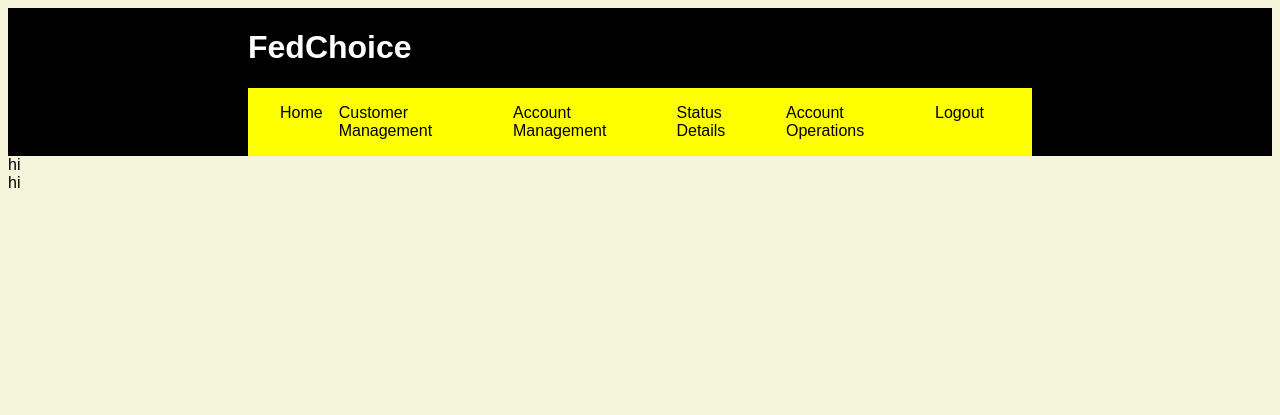
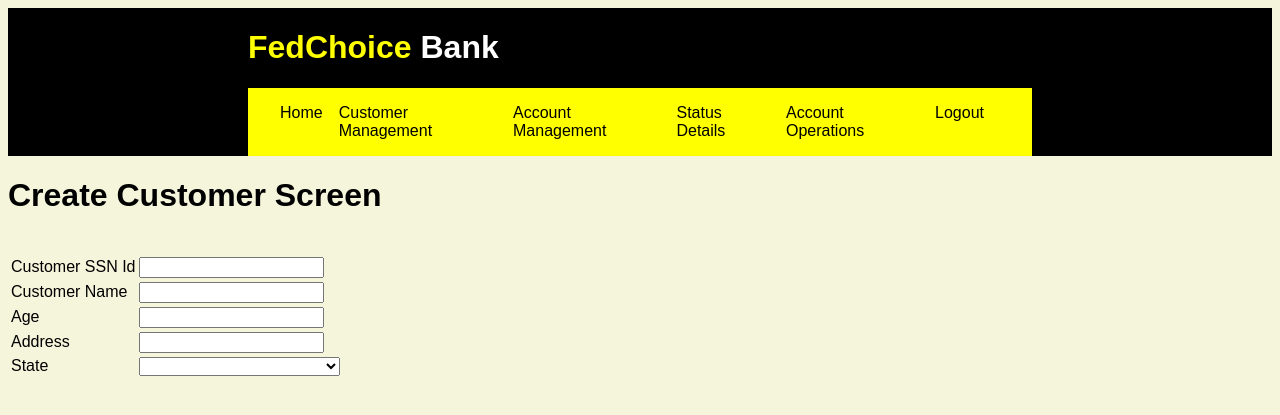
Before and after one commit to varshithrajbasa/RetailBanking, a Flask app: page /create_customer in a window 1280 px wide. Shown: the top 415 px of the page. Run offline with Flask 2, Linux system fonts and the light colour scheme.

Commit message:
Added  customer creation page

```diff
--- a/static/styles.css
+++ b/static/styles.css
@@ -63,6 +63,10 @@ body {
     padding: 0 15rem;
 }
 
+.header>h1>span {
+    color: yellow;
+}
+
 .create-customer>h1 {
     color: blue;
 }
--- a/templates/create_customer.html
+++ b/templates/create_customer.html
@@ -11,7 +11,7 @@
 <body>
     <div class="create-customer">
         <div class="header">
-            <h1>FedChoice</h1>
+            <h1><span>FedChoice</span> Bank</h1>
             <div>
                 <span>Home</span>
                 <span>Customer Management</span>
@@ -21,8 +21,94 @@
                 <span>Logout</span>
             </div>
         </div>
-        <div class="body">hi</div>
-        <div class="footer">hi</div>
+        <div class="body">
+            <h1>Create Customer Screen</h1>
+            <br>
+            <table>
+                <tr>
+                    <td>
+                        <label for="ssn-id">Customer SSN Id</label>
+                    </td>
+                    <td>
+                        <input type="text" id="ssn-id" name="ssn-id" required>
+                    </td>
+                </tr>
+                <tr>
+                    <td>
+                        <label for="cname">Customer Name</label>
+                    </td>
+                    <td>
+                        <input type="text" id="cname" name="cnmae" required>
+                    </td>
+                </tr>
+                <tr>
+                    <td>
+                        <label for="cage">Age</label>
+                    </td>
+                    <td>
+                        <input type="text" id="cage" name="cage" required>
+                    </td>
+                </tr>
+                <tr>
+                    <td>
+                        <label for="address">Address</label>
+                    </td>
+                    <td>
+                        <input type="text" id="address" name="address" required>
+                    </td>
+                </tr>
+                <tr>
+                    <td>
+                        <label for="state">State</label>
+                    </td>
+                    <td>
+                        <select id="state" name="state">State
+                            <option value=""></option>
+                            <option value="Andhra Pradesh">Andhra Pradesh</option>
+                            <option value="Andaman and Nicobar Islands">Andaman and Nicobar Islands</option>
+                            <option value="Arunachal Pradesh">Arunachal Pradesh</option>
+                            <option value="Assam">Assam</option>
+                            <option value="Bihar">Bihar</option>
+                            <option value="Chandigarh">Chandigarh</option>
+                            <option value="Chhattisgarh">Chhattisgarh</option>
+                            <option value="Dadar and Nagar Haveli">Dadar and Nagar Haveli</option>
+                            <option value="Daman and Diu">Daman and Diu</option>
+                            <option value="Delhi">Delhi</option>
+                            <option value="Lakshadweep">Lakshadweep</option>
+                            <option value="Puducherry">Puducherry</option>
+                            <option value="Goa">Goa</option>
+                            <option value="Gujarat">Gujarat</option>
+                            <option value="Haryana">Haryana</option>
+                            <option value="Himachal Pradesh">Himachal Pradesh</option>
+                            <option value="Jammu and Kashmir">Jammu and Kashmir</option>
+                            <option value="Jharkhand">Jharkhand</option>
+                            <option value="Karnataka">Karnataka</option>
+                            <option value="Kerala">Kerala</option>
+                            <option value="Madhya Pradesh">Madhya Pradesh</option>
+                            <option value="Maharashtra">Maharashtra</option>
+                            <option value="Manipur">Manipur</option>
+                            <option value="Meghalaya">Meghalaya</option>
+                            <option value="Mizoram">Mizoram</option>
+                            <option value="Nagaland">Nagaland</option>
+                            <option value="Odisha">Odisha</option>
+                            <option value="Punjab">Punjab</option>
+                            <option value="Rajasthan">Rajasthan</option>
+                            <option value="Sikkim">Sikkim</option>
+                            <option value="Tamil Nadu">Tamil Nadu</option>
+                            <option value="Telangana">Telangana</option>
+                            <option value="Tripura">Tripura</option>
+                            <option value="Uttar Pradesh">Uttar Pradesh</option>
+                            <option value="Uttarakhand">Uttarakhand</option>
+                            <option value="West Bengal">West Bengal</option>
+                        </select>
+                    </td>
+                </tr>
+            </table>
+
+        </div>
+        <div class="footer">
+
+        </div>
     </div>
 
 
```
Also changed, not shown: static/city_state.js (added).
